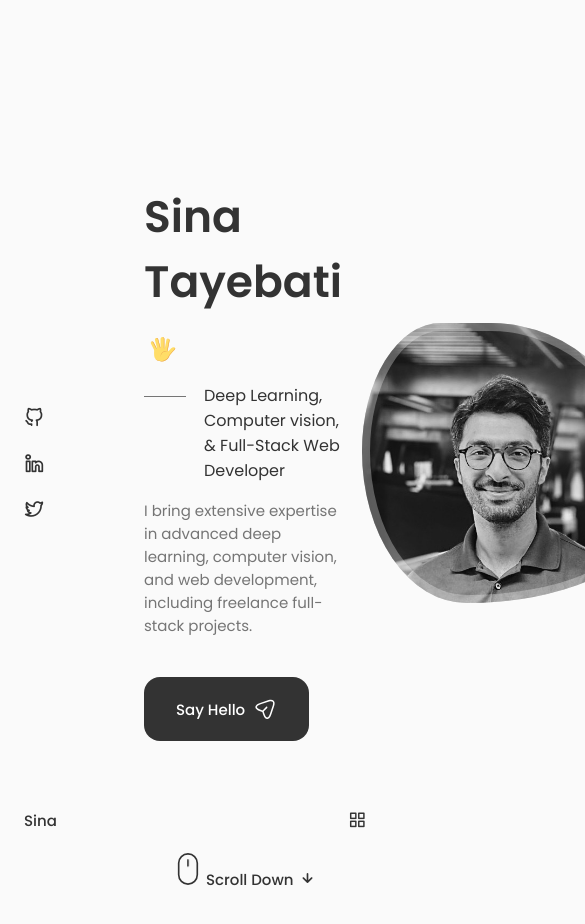
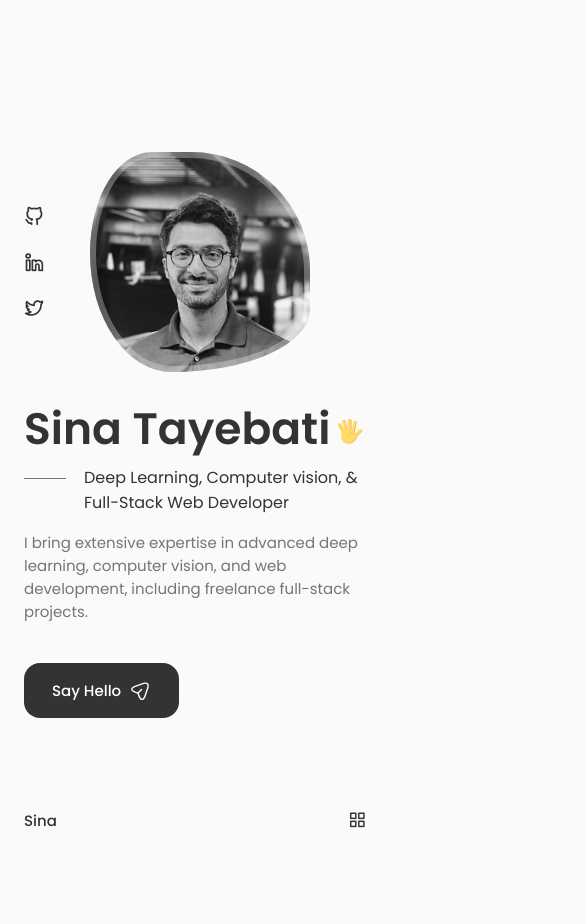
Before and after one commit to sinatayebati/sinatayebati.github.io, a React (Create React App) app: page / in a window 390 px wide. Shown: the top 924 px of the page, 585 px wide, since content can reach past the window. After the commit the page ends 844 px from the top, so only its background shows below. Built offline with nearby package versions, Linux system fonts and the light colour scheme.

Commit message:
commit #28 home style updates

```diff
--- a/src/App.css
+++ b/src/App.css
@@ -177,6 +177,16 @@ img {
     margin-left: var(--mb-1-5);
     margin-right: var(--mb-1-5);
   }
+
+  .button {
+    padding: 1rem 1.75rem;
+  }
+
+  .button__icon {
+    width: 22px;
+    height: 22px;
+  }
+
 }
 
 /* For medium devices */
--- a/src/components/home/home.css
+++ b/src/components/home/home.css
@@ -148,18 +148,52 @@
         height: 280px;
         box-shadow: inset 0 0 0 8px rgb(255 255 255 / 30%);
     }
+
+    .home__scroll {
+        margin-left: 7.5rem;
+    }
   }
 
   /* For medium devices */
   @media screen and (max-width: 768px) {
+    .home__content {
+        grid-template-columns: 0.5fr 3fr;
+        padding-top: 3.5rem;
+    }
 
-  }
+    .home__img {
+        order: initial;
+        justify-self: initial;
+    }
 
-  @media screen and (max-width: 576px) {
+    .home__data {
+        grid-column: 1/3;
+    }
 
+    .home__img {
+        box-shadow: inset 0 0 0 6px rgb(255 255 255 / 30%);
+        width: 220px;
+        height: 220px;
+    }
+
+    .home__scroll {
+        display: none;
+    }
   }
 
   /* For small devices */
   @media screen and (max-width: 350px) {
+    .home__title {
+        font-size: 2.5rem;
+    }
 
+    .home__img {
+        width: 180px;
+        height: 180px;
+    }
+
+    .home__hand {
+        width: 22px;
+        height: 22px;
+    }
   }
```
